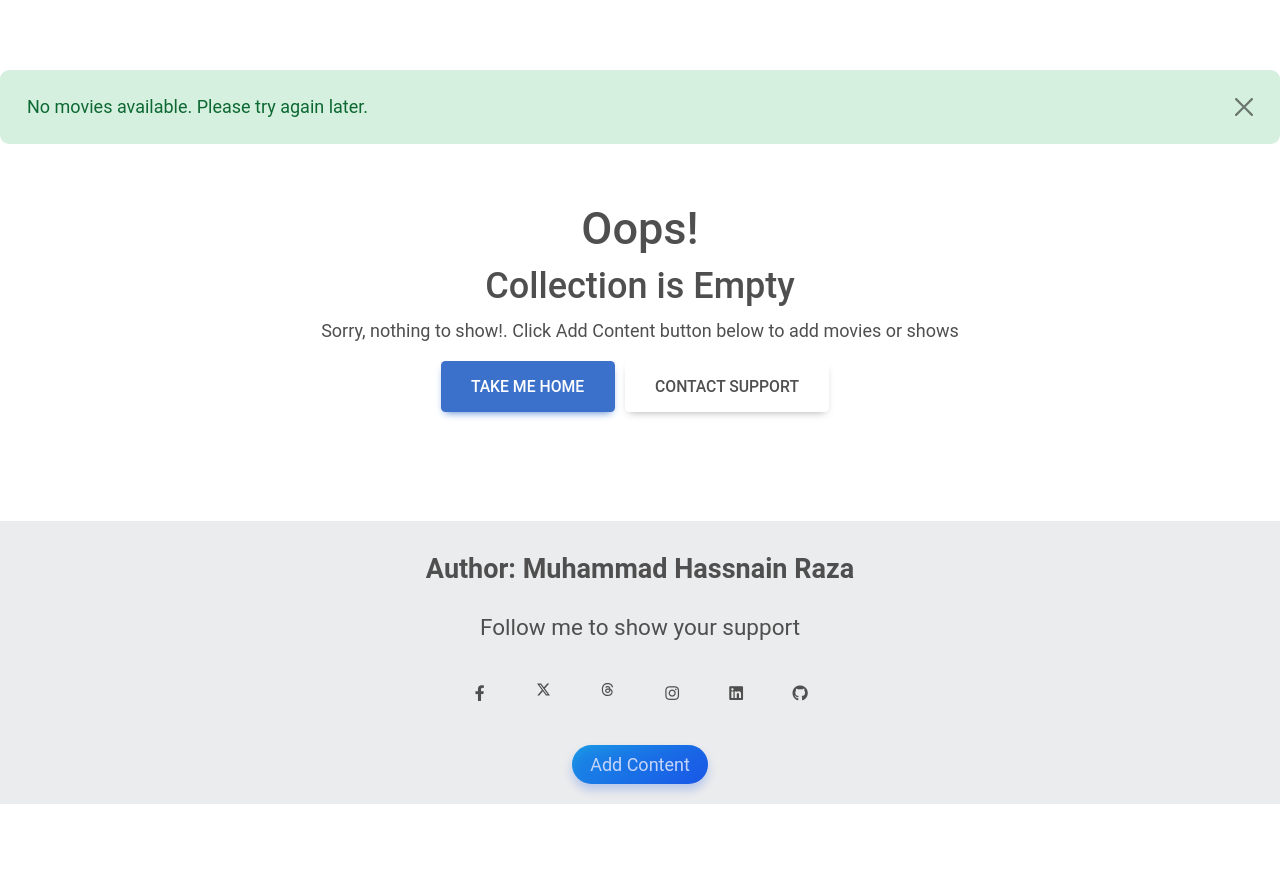
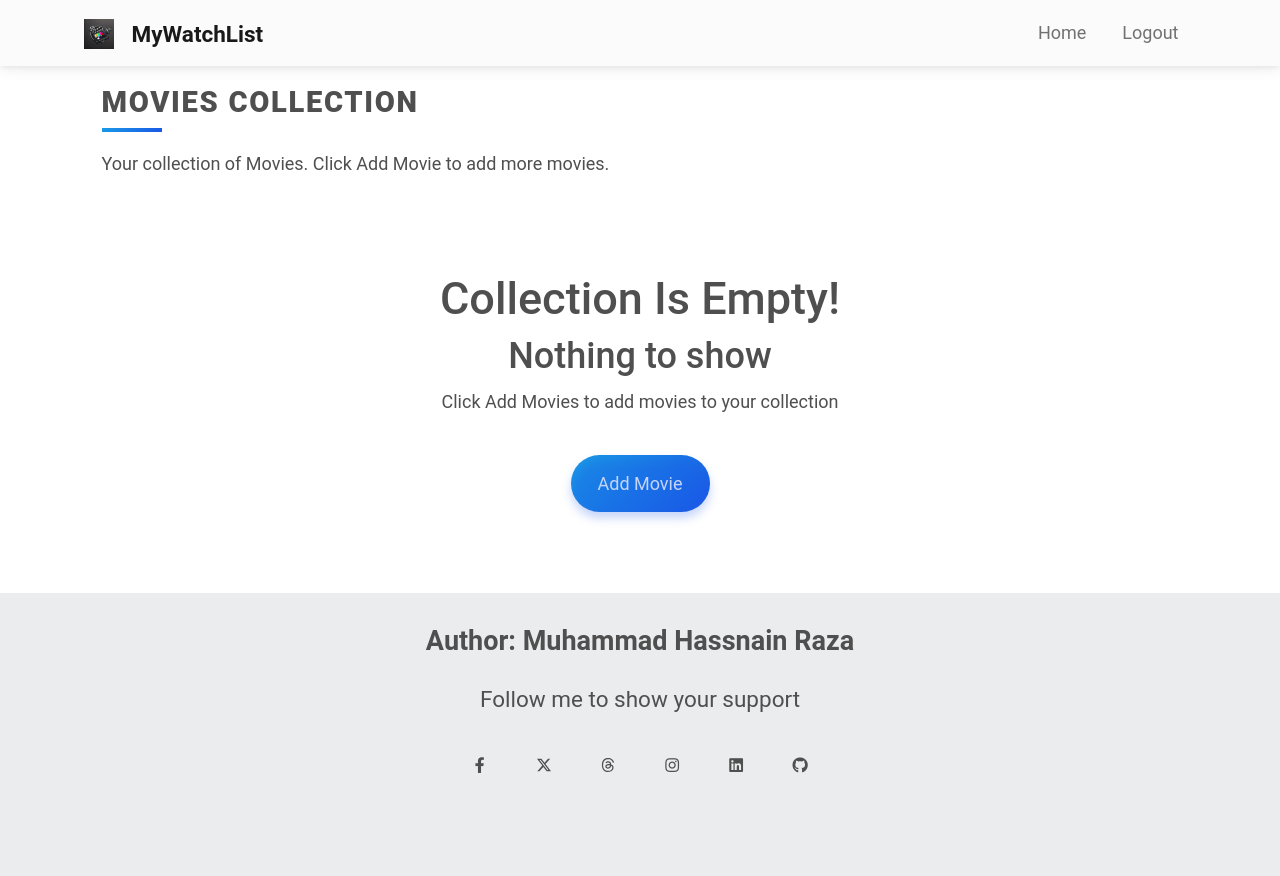
Before and after one commit to HasnainRaza026/Movies_-_Shows, a Flask app: page / in a window 1280 px wide. Before the commit the page ends 804 px from the top, so only its background shows below. Run offline with Flask 3, Linux system fonts and the light colour scheme; the visitor is signed in with stand-in values (Sample User, id 1); data that the repository does not hold is empty; some libraries are stand-ins or nearby versions.

Commit message:
did some front-end improvements

```diff
--- a/server.py
+++ b/server.py
@@ -5,9 +5,9 @@
 
 if __name__ == '__main__':
     from eventlet import wsgi
-    # wsgi.server(eventlet.listen(('127.0.0.1', 5000)), app)
+    wsgi.server(eventlet.listen(('127.0.0.1', 5000)), app)
 
-    app.run(debug=True, host='127.0.0.1', port=5000)    # For Development and Testing Only
+    # app.run(debug=True, host='127.0.0.1', port=5000)    # For Development and Testing Only
 
 
 
--- a/website/__init__.py
+++ b/website/__init__.py
@@ -32,8 +32,10 @@
     # Register blueprints
     from .views import views
     from .auth import auth
+    from .error import error
     app.register_blueprint(views, url_prefix='/')
     app.register_blueprint(auth, url_prefix='/')
+    app.register_blueprint(error, url_prefix='/')
 
     # Import models and create the database
     from .models import User, Top_10_Movies, All_Movies
--- a/website/forms.py
+++ b/website/forms.py
@@ -40,7 +40,7 @@
 
 class AddMovie(FlaskForm):
     title = StringField('Type movie name', validators=[DataRequired(message="Movie Title is required."), Length(max=120)])
-    review = StringField('Give one sentence review', validators=[DataRequired(message="Review is required."), Length(max=20)])
+    review = StringField('Give one sentence review', validators=[DataRequired(message="Review is required."), Length(max=40)])
     ranking = IntegerField('Add your ranking 1-10 (Optional)', validators=[Optional(), NumberRange(min=1, max=10)])
     add = SubmitField('Add')
 
--- a/website/static/css/styles.css
+++ b/website/static/css/styles.css
@@ -262,6 +262,10 @@
 	cursor: pointer;
 }
 
+.custom-nav:hover {
+	text-decoration: underline;
+}
+
 .error-template {padding: 40px 15px;text-align: center;}
 .error-actions {margin-top:15px;margin-bottom:15px;}
 .error-actions .btn { margin-right:10px; }
--- a/website/templates/base.html
+++ b/website/templates/base.html
@@ -74,17 +74,17 @@
         <ul class="navbar-nav ms-auto align-items-center">
           {% if user.is_authenticated %}
           <li class="nav-item">
-            <a class="nav-link mx-2" href="{{url_for('views.home')}}">Home</a>
+            <a class="nav-link mx-2 custom-nav" href="{{url_for('views.home')}}">Home</a>
           </li>
           <li class="nav-item">
-            <a class="nav-link mx-2" href="{{url_for('auth.logout')}}">Logout</a>
+            <a class="nav-link mx-2 custom-nav" href="{{url_for('auth.logout')}}">Logout</a>
           </li>
           {% else %}
           <li class="nav-item">
-            <a class="nav-link mx-2" href="{{url_for('auth.login')}}">Login</a>
+            <a class="nav-link mx-2 custom-nav" href="{{url_for('auth.login')}}">Login</a>
           </li>
           <li class="nav-item">
-            <a class="nav-link mx-2" href="{{url_for('auth.signup')}}">Signup</a>
+            <a class="nav-link mx-2 custom-nav" href="{{url_for('auth.signup')}}">Signup</a>
           </li>
           {% endif %}
         </ul>
@@ -128,7 +128,7 @@
           href="https://x.com/Hasnain_Raza_56"
           role="button"
           data-mdb-ripple-color="dark"
-          ><svg xmlns="http://www.w3.org/2000/svg" width="13" height="13" fill="currentColor" class="bi bi-twitter-x" viewBox="0 0 16 16" style="margin-top: 15px;">
+          ><svg xmlns="http://www.w3.org/2000/svg" width="14" height="14" fill="currentColor" class="bi bi-twitter-x" viewBox="0 0 16 16" style="margin-top: 18px;">
             <path d="M12.6.75h2.454l-5.36 6.142L16 15.25h-4.937l-3.867-5.07-4.425 5.07H.316l5.733-6.57L0 .75h5.063l3.495 4.633L12.601.75Zm-.86 13.028h1.36L4.323 2.145H2.865z"/>
           </svg></a>
 
@@ -139,7 +139,7 @@
           href="https://www.threads.net/@hasnian_raza_026?hl=en"
           role="button"
           data-mdb-ripple-color="dark"
-          ><svg xmlns="http://www.w3.org/2000/svg" width="13" height="13" fill="currentColor" class="bi bi-threads" viewBox="0 0 16 16" style="margin-top: 15px;">
+          ><svg xmlns="http://www.w3.org/2000/svg" width="14" height="14" fill="currentColor" class="bi bi-threads" viewBox="0 0 16 16" style="margin-top: 18px;">
             <path d="M6.321 6.016c-.27-.18-1.166-.802-1.166-.802.756-1.081 1.753-1.502 3.132-1.502.975 0 1.803.327 2.394.948s.928 1.509 1.005 2.644q.492.207.905.484c1.109.745 1.719 1.86 1.719 3.137 0 2.716-2.226 5.075-6.256 5.075C4.594 16 1 13.987 1 7.994 1 2.034 4.482 0 8.044 0 9.69 0 13.55.243 15 5.036l-1.36.353C12.516 1.974 10.163 1.43 8.006 1.43c-3.565 0-5.582 2.171-5.582 6.79 0 4.143 2.254 6.343 5.63 6.343 2.777 0 4.847-1.443 4.847-3.556 0-1.438-1.208-2.127-1.27-2.127-.236 1.234-.868 3.31-3.644 3.31-1.618 0-3.013-1.118-3.013-2.582 0-2.09 1.984-2.847 3.55-2.847.586 0 1.294.04 1.663.114 0-.637-.54-1.728-1.9-1.728-1.25 0-1.566.405-1.967.868ZM8.716 8.19c-2.04 0-2.304.87-2.304 1.416 0 .878 1.043 1.168 1.6 1.168 1.02 0 2.067-.282 2.232-2.423a6.2 6.2 0 0 0-1.528-.161"/>
           </svg></a>
 
--- a/website/templates/edit.html
+++ b/website/templates/edit.html
@@ -5,7 +5,7 @@
 
 {% block heading %}{{movie.title}}{% endblock %}
 
-{% block paragraph %}Yor can edit the Rank, Review or both of the movie '{{movie.titles}}'{% endblock %}
+{% block paragraph %}Yor can edit the Rank, Review or both of the movie{% endblock %}
 
 {% block content %}
 <div class="container">
--- a/website/templates/error.html
+++ b/website/templates/error.html
@@ -8,20 +8,20 @@
                 <h1>
                     Oops!</h1>
                 <h2>
-                    Collection is Empty</h2>
+                    Something Went Wrong</h2>
                 <div class="error-details">
-                    Sorry, nothing to show!. Click Add Content button below to add movies or shows
+                    Error occured while loading the home page, try again or get support
                 </div>
                 <div class="error-actions">
                     <a href="{{url_for('views.home')}}" class="btn btn-primary btn-lg"><span class="glyphicon glyphicon-home"></span>
-                        Take Me Home </a><a href="#" class="btn btn-default btn-lg"><span class="glyphicon glyphicon-envelope"></span> Contact Support </a>
+                        Take Me Home </a>
+                        <a href="mailto:hasnainraza0026@gmail.com?subject=Support Request&body=I encountered an error while using the Movie Collection Application."
+                        class="btn btn-default btn-lg">
+                         <span class="glyphicon glyphicon-envelope"></span> Contact Support
+                     </a>
                 </div>
             </div>
         </div>
     </div>
 </div>
-
-<div class="container text-center add custom-css-add-botton">
-    <a href="{{url_for('views.add')}}" class="button">Add Content</a>
-</div>
 {% endblock %}
--- a/website/templates/index.html
+++ b/website/templates/index.html
@@ -18,6 +18,9 @@
                     Nothing to show</h2>
                 <div class="error-details">
                     Click Add Movies to add movies to your collection
+                </div>
+                <div class="container text-center add mt-5">
+                  <a href="{{url_for('views.add')}}" class="button b-size">Add Movie</a>
                 </div>
             </div>
         </div>
@@ -50,7 +53,7 @@
     {% endfor %}
   </div>
 
-  <div class="container text-center mt-5">
+  <div class="container text-center mt-5 pb-3">
     <div class="row row-cols-2 row-cols-sm-3 row-cols-md-4 row-cols-lg-6 g-3">
         {% for movie in all_movies %}
         <div class="col">
@@ -63,7 +66,7 @@
                         <i class="fas fa-star star"></i>
                     </div>
                     <p class="review">"{{movie["review"]}}"</p>
-                    <a href="{{url_for('views.delete', id=movie['id'], table='all_movies')}}" class="btn btn-sm btn-rounded btn-danger">Remove</a>
+                    <a href="{{url_for('views.delete', id=movie['id'], table='all_movies')}}" class="btn btn-sm btn-rounded btn-danger mb-2">Remove</a>
                 </div>
             </div>
         </div>
@@ -72,12 +75,9 @@
   </div>
 
   <div class="container text-center add custom-css-add-botton">
-    <a href="{{url_for('views.add')}}" class="button b-size">Add Movies</a>
+    <a href="{{url_for('views.add')}}" class="button b-size">Add Movie</a>
   </div>
 
   {% endif %}
 
-  <!-- <div class="container text-center add custom-css-add-botton">
-    <a href="{{url_for('views.add')}}" class="button">Add Content</a>
-  </div> -->
 {% endblock %}
--- a/website/views.py
+++ b/website/views.py
@@ -11,11 +11,10 @@
 @login_required
 def home():
     data = helper_db.Get_All(user_id=current_user.id)
-    if not data[0] and not data[1]:  # Check if both lists have data
-        flash("No movies available. Please try again later.", category="warning")
-        return render_template("error.html", user=current_user)
+    return render_template("index.html", top_10_movies=data[0], all_movies=data[1], user=current_user)
 
-    return render_template("index.html", top_10_movies=data[0], all_movies=data[1], user=current_user)
+    # # Force an error to test the error handler
+    # raise Exception("This is a test error!")    # For Testing and Debug only
 
 
 
```
Also changed, not shown: website/error.py (added, +21 -0 lines).
